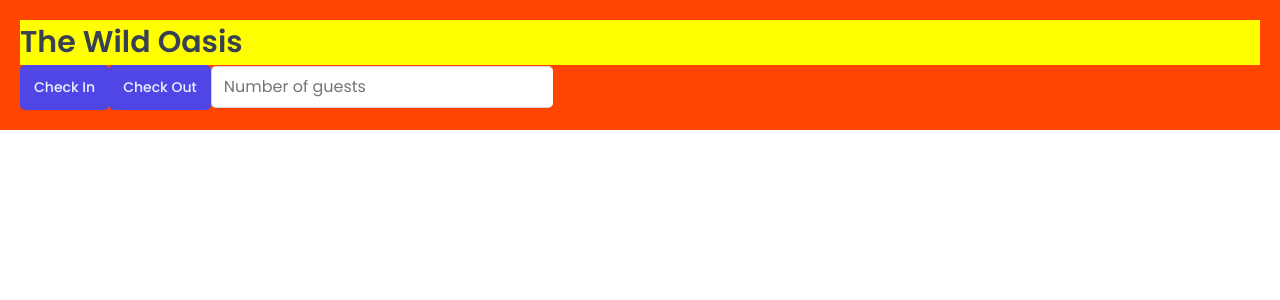
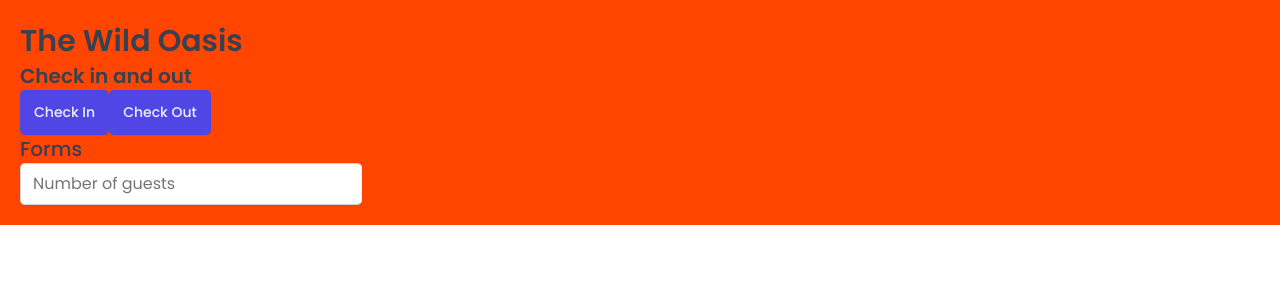
Before and after one commit to OlegZinch/the-wild-oasis, a React (Vite) app: page / in a window 1280 px wide. Shown: the top 300 px of the page. Built offline with nearby package versions, Linux system fonts and the light colour scheme; a web font is replaced by a local one.

Commit message:
Styled Component Props and the 'css' Function

```diff
--- a/src/App.jsx
+++ b/src/App.jsx
@@ -2,12 +2,7 @@
 import GlobalStyles from './styles/GlobalStyles'
 import Button from './ui/Button'
 import Input from './ui/Input'
-
-const H1 = styled.h1`
-  font-size: 30px;
-  font-weight: 600;
-  background-color: yellow;
-`
+import Heading from './ui/Heading'
 
 const StyledApp = styled.main`
   background-color: orangered;
@@ -19,9 +14,12 @@
     <>
       <GlobalStyles />
       <StyledApp>
-        <H1>The Wild Oasis</H1>
+        <Heading as='h1'>The Wild Oasis</Heading>
+        <Heading as='h2'>Check in and out</Heading>
         <Button onClick={() => alert('Check In')}>Check In</Button>
         <Button onClick={() => alert('Check Out')}>Check Out</Button>
+
+        <Heading as='h3'>Forms</Heading>
         <Input type='number' placeholder='Number of guests' />
       </StyledApp>
     </>
--- /dev/null
+++ b/src/ui/Heading.jsx
@@ -0,0 +1,28 @@
+import styled, { css } from 'styled-components'
+
+const Heading = styled.h1`
+  ${(props) =>
+    props.as === 'h1' &&
+    css`
+      font-size: 3rem;
+      font-weight: 600;
+    `}
+
+  ${(props) =>
+    props.as === 'h2' &&
+    css`
+      font-size: 2rem;
+      font-weight: 600;
+    `}
+
+  ${(props) =>
+    props.as === 'h3' &&
+    css`
+      font-size: 2rem;
+      font-weight: 500;
+    `}
+
+  line-height: 1.4;
+`
+
+export default Heading
```
